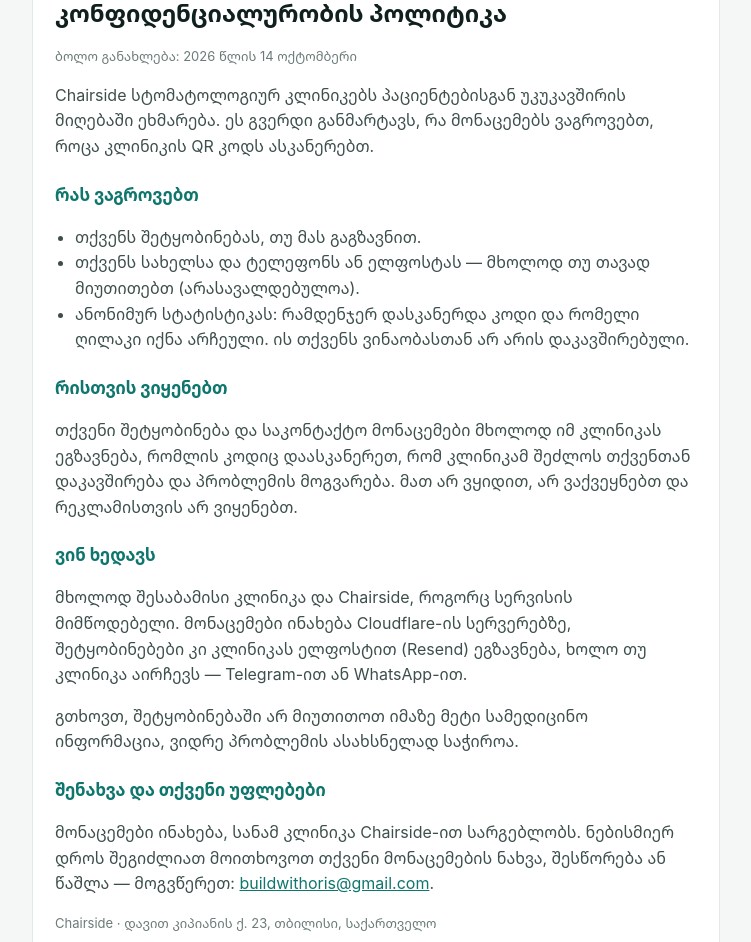
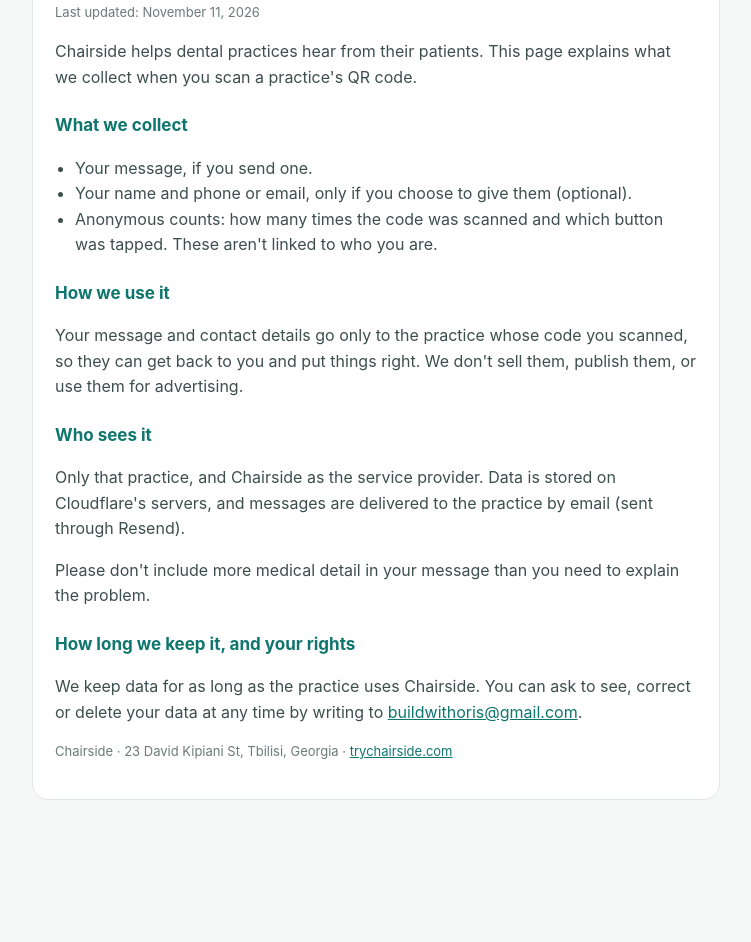
Before and after one commit to orisbuilds/reputation-watch, a plain HTML site: page privacy.html in a window 1280 px wide. Shown: the part 106-1048 px from the top of the page, without its empty margins (264-1015 px from the left). After the commit the page ends 974 px from the top, so only its background shows below. Drawn offline with Linux system fonts and the light colour scheme.

Commit message:
Privacy page: English-only, email-only alerts (US)

```diff
--- a/privacy.html
+++ b/privacy.html
@@ -1,50 +1,27 @@
 <!doctype html>
-<html lang="ka">
+<html lang="en">
 <head>
 <meta charset="utf-8">
 <meta name="viewport" content="width=device-width, initial-scale=1">
-<title>Chairside — Privacy / კონფიდენციალურობა</title>
+<title>Chairside — Privacy policy</title>
 <link rel="icon" href="/favicon.ico">
 <style>
 :root{--ink:#10201e;--ink-2:#3d4f4c;--muted:#6b7b78;--brand:#0f766e;--bg:#f4f7f6;--card:#fff;--line:#e2e8e6;}
 *{box-sizing:border-box}
-  body{margin:0;background:var(--bg);color:var(--ink);font:16px/1.6 -apple-system,BlinkMacSystemFont,"Segoe UI",Roboto,"Noto Sans Georgian",Arial,sans-serif;}
+body{margin:0;background:var(--bg);color:var(--ink);font:16px/1.6 -apple-system,BlinkMacSystemFont,"Segoe UI",Roboto,Arial,sans-serif;}
 main{max-width:720px;margin:0 auto;padding:32px 16px 48px;}
 .card{background:var(--card);border:1px solid var(--line);border-radius:16px;padding:24px 22px;margin-bottom:20px;}
 h1{font-size:24px;margin:0 0 4px} h2{font-size:17px;margin:22px 0 6px;color:var(--brand)}
 p,li{color:var(--ink-2)} ul{padding-left:20px} .muted{color:var(--muted);font-size:13px}
-  nav{display:flex;gap:10px;margin-bottom:18px} nav a{color:var(--brand);font-weight:600;text-decoration:none}
 a{color:var(--brand)}
 </style>
 </head>
 <body>
 <main>
-  <nav><a href="#ka">ქართული</a> · <a href="#en">English</a></nav>
-
-  <section class="card" id="ka" lang="ka">
-    <h1>კონფიდენციალურობის პოლიტიკა</h1>
-    <p class="muted">ბოლო განახლება: 2026 წლის 14 ოქტომბერი</p>
-    <p>Chairside სტომატოლოგიურ კლინიკებს პაციენტებისგან უკუკავშირის მიღებაში ეხმარება. ეს გვერდი განმარტავს, რა მონაცემებს ვაგროვებთ, როცა კლინიკის QR კოდს ასკანერებთ.</p>
-    <h2>რას ვაგროვებთ</h2>
-    <ul>
-      <li>თქვენს შეტყობინებას, თუ მას გაგზავნით.</li>
-      <li>თქვენს სახელსა და ტელეფონს ან ელფოსტას — მხოლოდ თუ თავად მიუთითებთ (არასავალდებულოა).</li>
-      <li>ანონიმურ სტატისტიკას: რამდენჯერ დასკანერდა კოდი და რომელი ღილაკი იქნა არჩეული. ის თქვენს ვინაობასთან არ არის დაკავშირებული.</li>
-    </ul>
-    <h2>რისთვის ვიყენებთ</h2>
-    <p>თქვენი შეტყობინება და საკონტაქტო მონაცემები მხოლოდ იმ კლინიკას ეგზავნება, რომლის კოდიც დაასკანერეთ, რომ კლინიკამ შეძლოს თქვენთან დაკავშირება და პრობლემის მოგვარება. მათ არ ვყიდით, არ ვაქვეყნებთ და რეკლამისთვის არ ვიყენებთ.</p>
-    <h2>ვინ ხედავს</h2>
-    <p>მხოლოდ შესაბამისი კლინიკა და Chairside, როგორც სერვისის მიმწოდებელი. მონაცემები ინახება Cloudflare-ის სერვერებზე, შეტყობინებები კი კლინიკას ელფოსტით (Resend) ეგზავნება, ხოლო თუ კლინიკა აირჩევს — Telegram-ით ან WhatsApp-ით.</p>
-    <p>გთხოვთ, შეტყობინებაში არ მიუთითოთ იმაზე მეტი სამედიცინო ინფორმაცია, ვიდრე პრობლემის ასახსნელად საჭიროა.</p>
-    <h2>შენახვა და თქვენი უფლებები</h2>
-    <p>მონაცემები ინახება, სანამ კლინიკა Chairside-ით სარგებლობს. ნებისმიერ დროს შეგიძლიათ მოითხოვოთ თქვენი მონაცემების ნახვა, შესწორება ან წაშლა — მოგვწერეთ: <a href="mailto:buildwithoris@gmail.com">buildwithoris@gmail.com</a>.</p>
-    <p class="muted">Chairside · დავით კიპიანის ქ. 23, თბილისი, საქართველო</p>
-  </section>
-
-  <section class="card" id="en" lang="en">
+<section class="card">
 <h1>Privacy policy</h1>
-    <p class="muted">Last updated: 14 October 2026</p>
-    <p>Chairside helps dental clinics hear from their patients. This page explains what we collect when you scan a clinic's QR code.</p>
+<p class="muted">Last updated: November 11, 2026</p>
+<p>Chairside helps dental practices hear from their patients. This page explains what we collect when you scan a practice's QR code.</p>
 <h2>What we collect</h2>
 <ul>
 <li>Your message, if you send one.</li>
@@ -52,13 +29,13 @@
 <li>Anonymous counts: how many times the code was scanned and which button was tapped. These aren't linked to who you are.</li>
 </ul>
 <h2>How we use it</h2>
-    <p>Your message and contact details go only to the clinic whose code you scanned, so they can get back to you and put things right. We don't sell them, publish them, or use them for advertising.</p>
+<p>Your message and contact details go only to the practice whose code you scanned, so they can get back to you and put things right. We don't sell them, publish them, or use them for advertising.</p>
 <h2>Who sees it</h2>
-    <p>Only that clinic, and Chairside as the service provider. Data is stored on Cloudflare's servers, and messages are delivered to the clinic by email (Resend) and, if the clinic chooses, by Telegram or WhatsApp.</p>
+<p>Only that practice, and Chairside as the service provider. Data is stored on Cloudflare's servers, and messages are delivered to the practice by email (sent through Resend).</p>
 <p>Please don't include more medical detail in your message than you need to explain the problem.</p>
 <h2>How long we keep it, and your rights</h2>
-    <p>We keep data for as long as the clinic uses Chairside. You can ask to see, correct or delete your data at any time by writing to <a href="mailto:buildwithoris@gmail.com">buildwithoris@gmail.com</a>.</p>
-    <p class="muted">Chairside · 23 David Kipiani St, Tbilisi, Georgia</p>
+<p>We keep data for as long as the practice uses Chairside. You can ask to see, correct or delete your data at any time by writing to <a href="mailto:buildwithoris@gmail.com">buildwithoris@gmail.com</a>.</p>
+<p class="muted">Chairside · 23 David Kipiani St, Tbilisi, Georgia · <a href="/">trychairside.com</a></p>
 </section>
 </main>
 </body>
```
Lines whose indentation alone changed are shown as unchanged.
